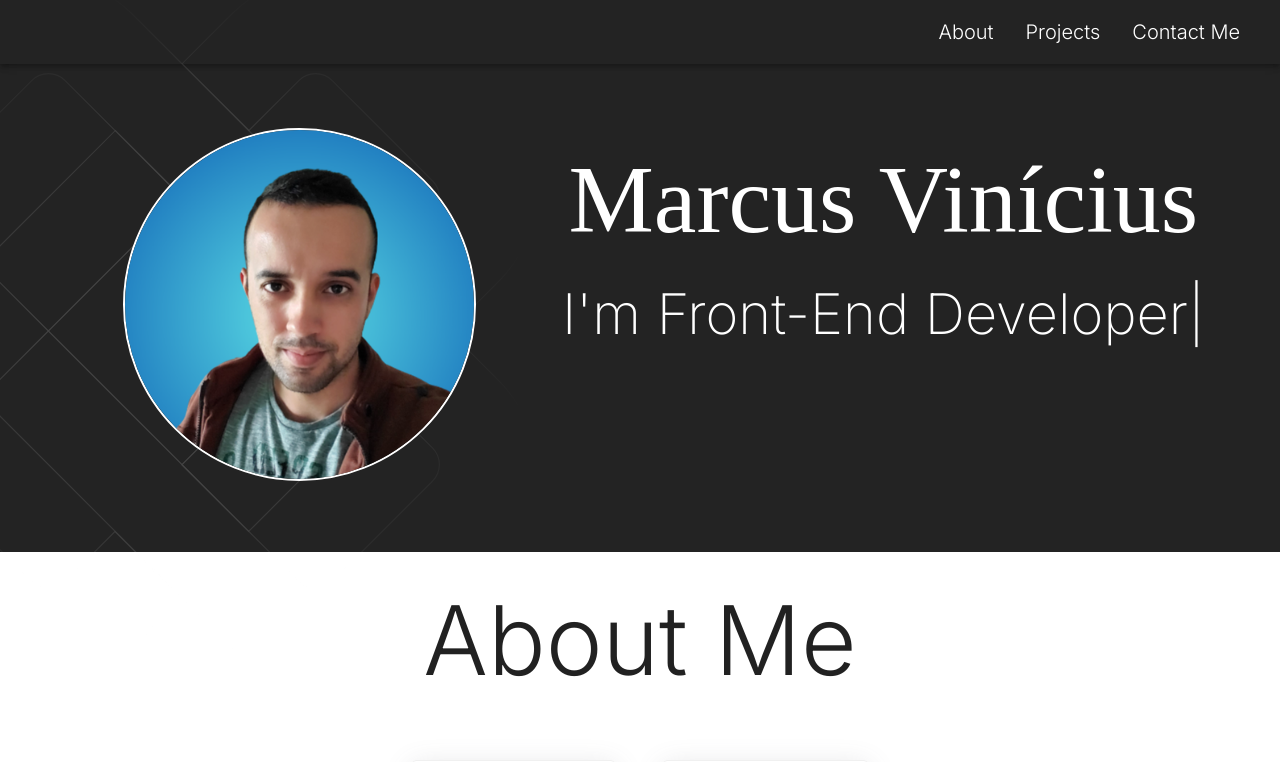
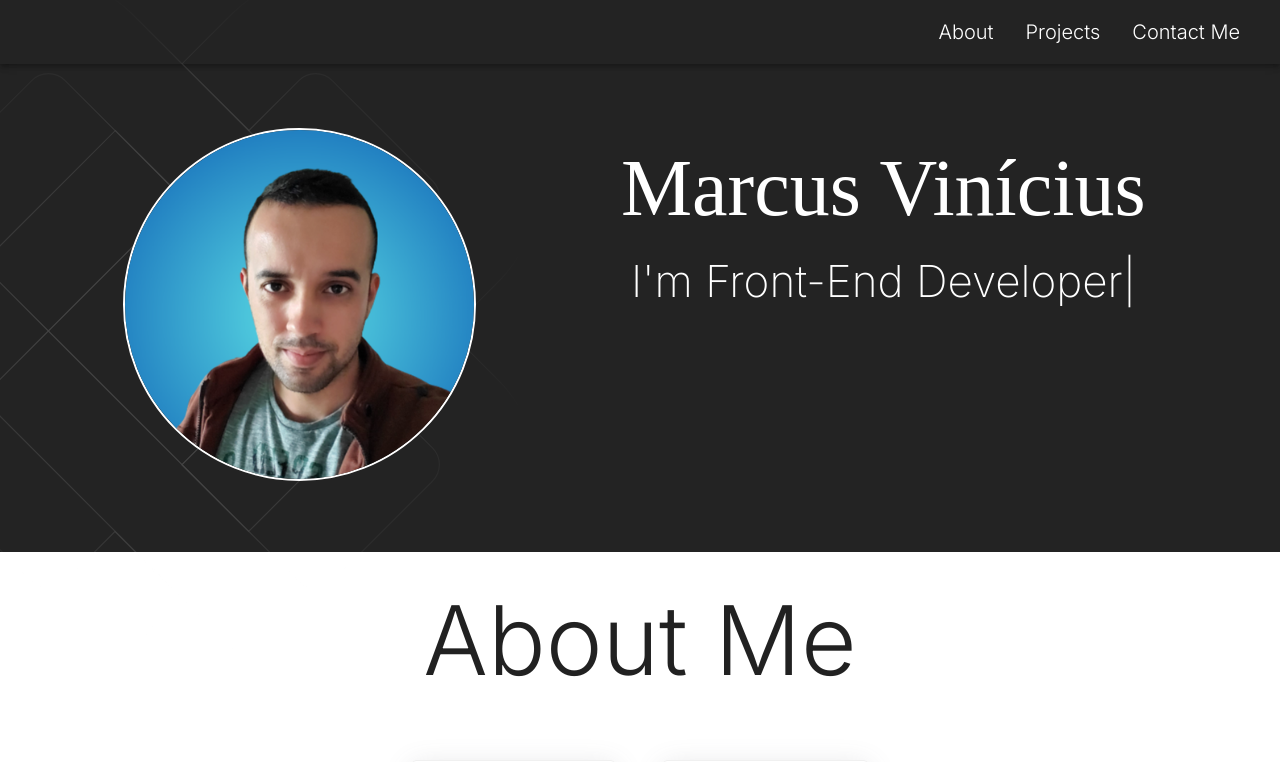
Before and after one commit to MarcusVNT/my-portfolio, a React (Vite) app: page / in a window 1280 px wide. Shown: the top 762 px of the page. Built offline with nearby package versions, Linux system fonts and the light colour scheme; a web font is replaced by a local one.

Commit message:
style: adjustment on hero.

```diff
--- a/src/pages/Home/sections/Hero/Hero.tsx
+++ b/src/pages/Home/sections/Hero/Hero.tsx
@@ -53,7 +53,7 @@ const Hero = () => {
                 repeat={Infinity}
                 style={{
                   color: "#fff",
-                  fontSize: isSmallScreen ? "3rem" : "6rem",
+                  fontSize: isSmallScreen ? "2.5rem" : "5rem",
                   fontFamily: "Finlandica",
                   textAlign: "center",
                 }}
@@ -73,7 +73,7 @@ const Hero = () => {
                 style={{
                   color: "#fff",
                   fontFamily: "inter",
-                  fontSize: isSmallScreen ? "1.75rem" : "3.5rem",
+                  fontSize: isSmallScreen ? "1.5rem" : "2.75rem",
                   fontWeight: 200,
                 }}
               />
```
